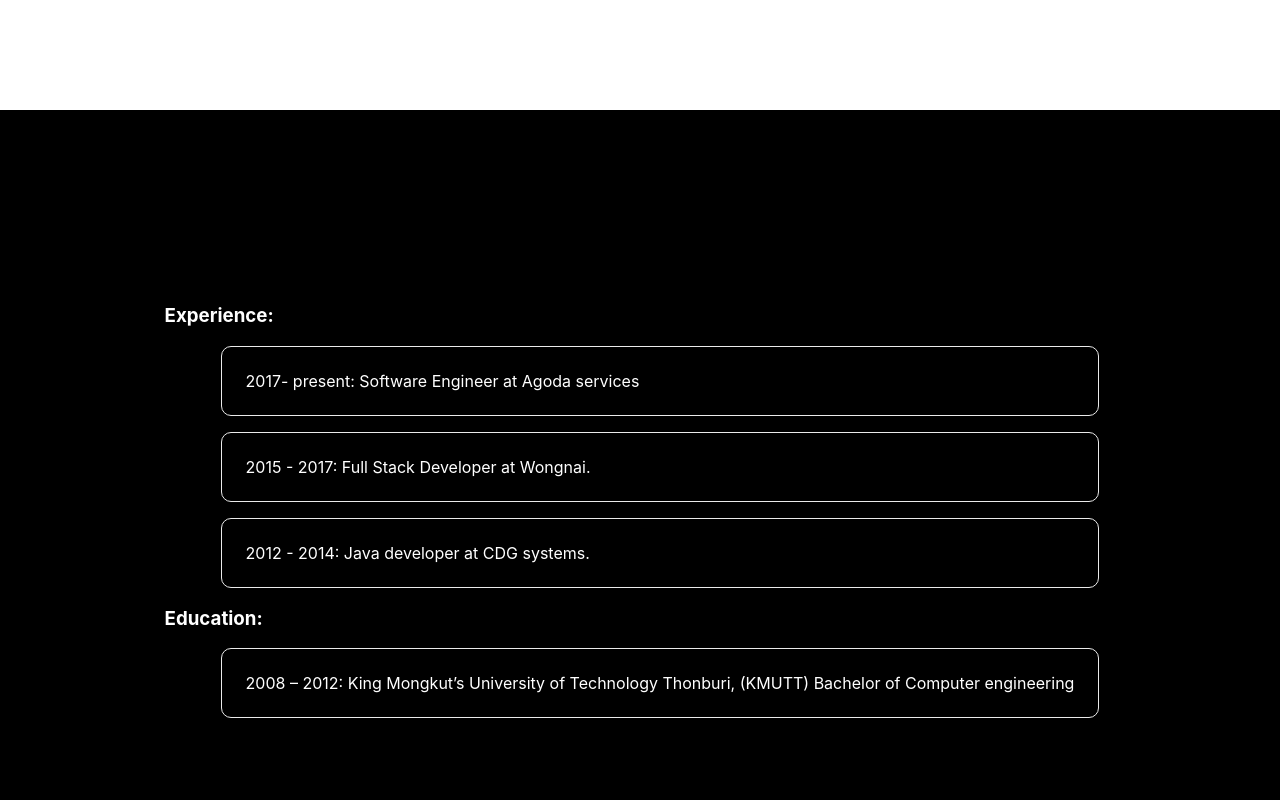
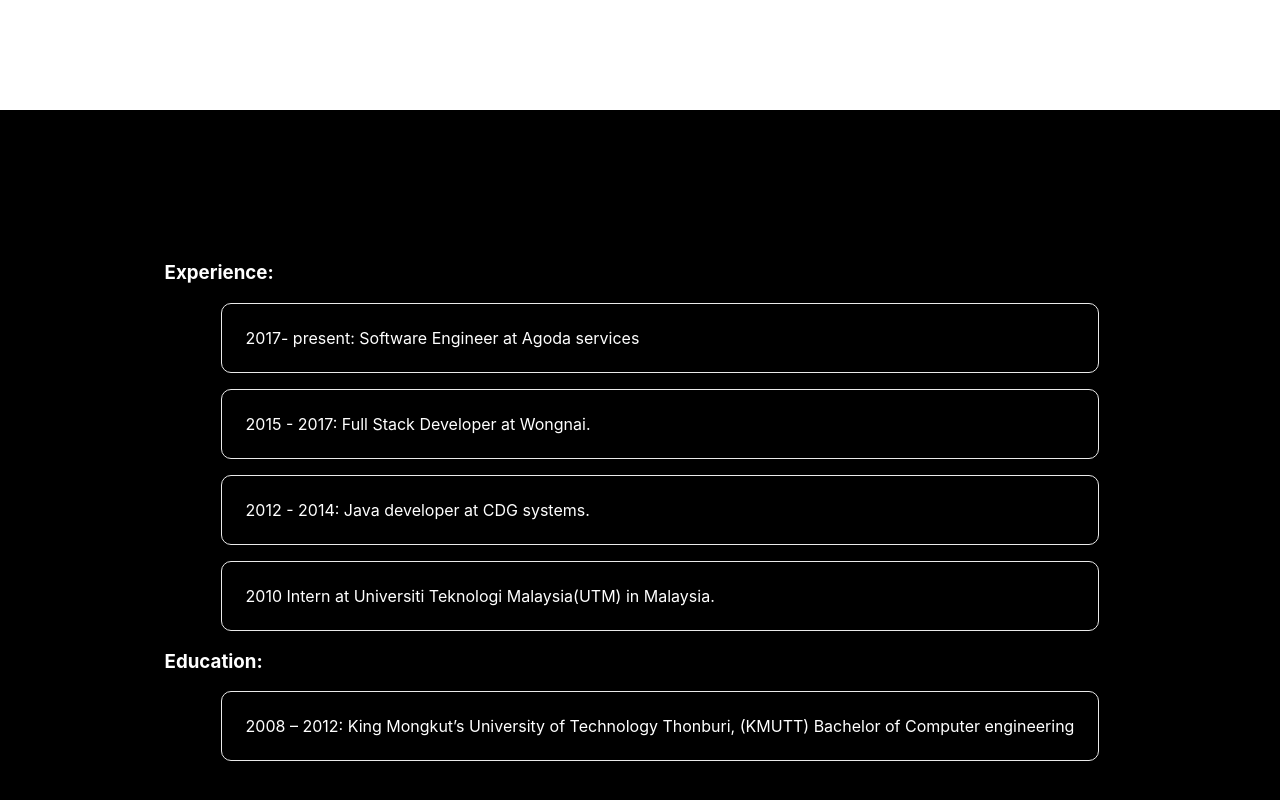
Before and after one commit to Akrawit/akrawit.github.io, a Next.js app: page / in a window 1280 px wide. Shown: the part 690-1490 px from the top of the page. Built offline with nearby package versions, Linux system fonts and the light colour scheme.

Commit message:
Update experience section

```diff
--- a/pages/experience/experience.js
+++ b/pages/experience/experience.js
@@ -11,6 +11,7 @@
               <li className={styles.experience}> 2017- present: Software Engineer at Agoda services </li>
               <li className={styles.experience}> 2015 - 2017: Full Stack Developer at Wongnai. </li>
               <li className={styles.experience}> 2012 - 2014: Java developer at CDG systems.</li>
+              <li className={styles.experience}> 2010 Intern at Universiti Teknologi Malaysia(UTM) in Malaysia. </li>
 
             </ul>
             <h3> Education: </h3>
```
